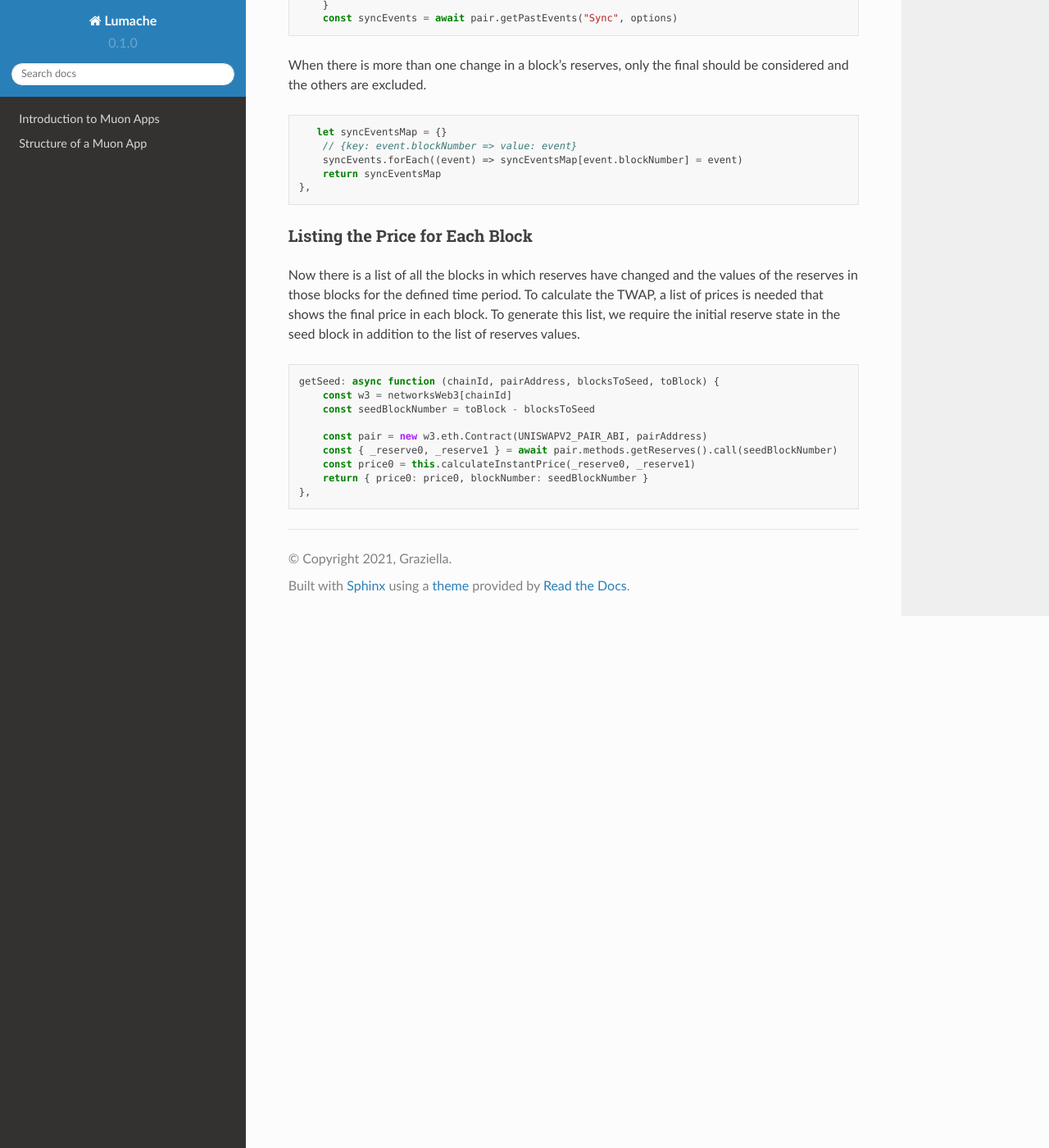
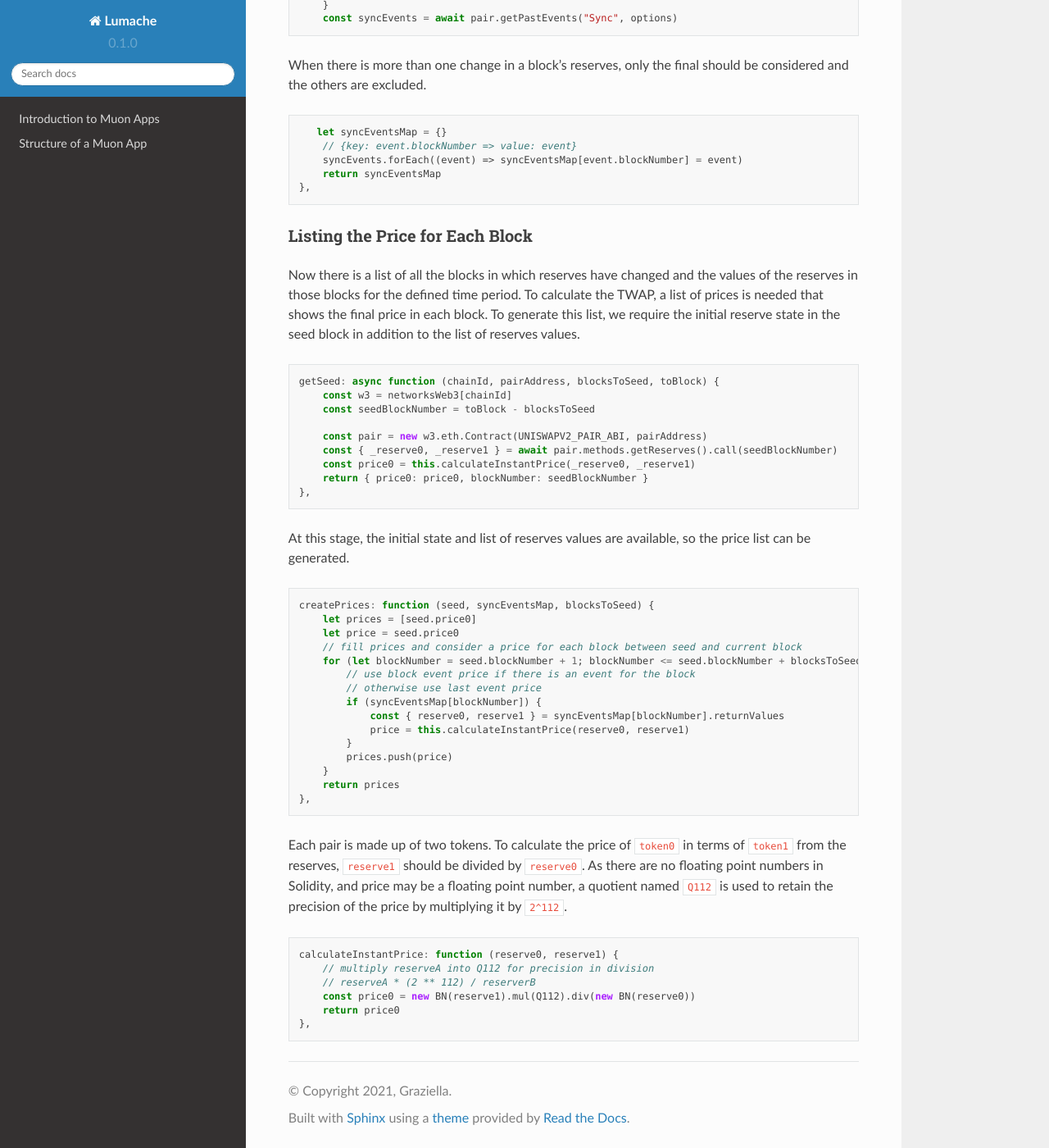
Before and after one commit to abramsymons/rtd-muon, a Sphinx documentation site: the page built from docs/source/TWAPER.rst, in a window 1280 px wide and 1400 px high, scrolled down 1204 px. Shown: the whole window at 82% size. Built offline with Sphinx 7.4.7 and the Read the Docs theme 2.0.0, drawn with Linux system fonts in a browser that asks for light colours.

Commit message:
Update TWAPER.rst

```diff
--- a/docs/source/TWAPER.rst
+++ b/docs/source/TWAPER.rst
@@ -66,3 +66,34 @@ Now there is a list of all the blocks in which reserves have changed and the val
         const price0 = this.calculateInstantPrice(_reserve0, _reserve1)
         return { price0: price0, blockNumber: seedBlockNumber }
     },
+
+At this stage, the initial state and list of reserves values are available, so the price list can be generated.
+
+.. code-block:: javascript
+
+    createPrices: function (seed, syncEventsMap, blocksToSeed) {
+        let prices = [seed.price0]
+        let price = seed.price0
+        // fill prices and consider a price for each block between seed and current block
+        for (let blockNumber = seed.blockNumber + 1; blockNumber <= seed.blockNumber + blocksToSeed; blockNumber++) {
+            // use block event price if there is an event for the block
+            // otherwise use last event price
+            if (syncEventsMap[blockNumber]) {
+                const { reserve0, reserve1 } = syncEventsMap[blockNumber].returnValues
+                price = this.calculateInstantPrice(reserve0, reserve1)
+            }
+            prices.push(price)
+        }
+        return prices
+    },
+
+Each pair is made up of two tokens. To calculate the price of ``token0`` in terms of ``token1`` from the reserves, ``reserve1`` should be divided by ``reserve0``. As there are no floating point numbers in Solidity, and price may be a floating point number, a quotient named ``Q112`` is used to retain the precision of the price by multiplying it by ``2^112``.
+
+.. code-block:: javascript
+
+    calculateInstantPrice: function (reserve0, reserve1) {
+        // multiply reserveA into Q112 for precision in division
+        // reserveA * (2 ** 112) / reserverB
+        const price0 = new BN(reserve1).mul(Q112).div(new BN(reserve0))
+        return price0
+    },
```
